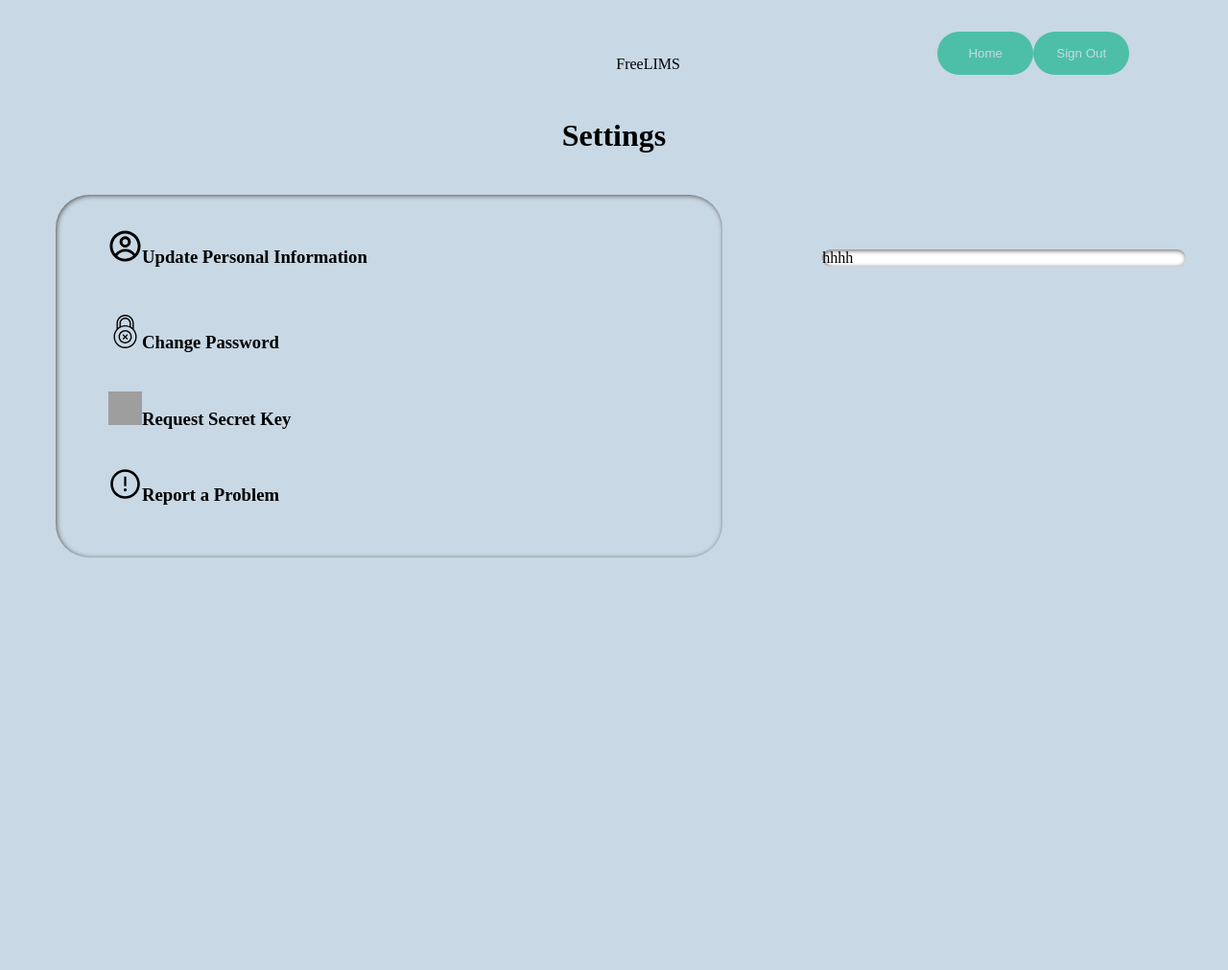
After one commit to KyleSmartin98/LimaProduction, a Django app: page /settings/ in a window 1280 px wide. The commit adds this page. Shown: the whole page at 96% size. Run offline with Django 3.2, Linux system fonts and the light colour scheme; a user stored in the database is signed in; tables that the repository leaves empty hold one stand-in row (values such as "Sample post"); grey boxes are pictures that could not be loaded.

Commit message:
*Main Branch* updated -> Added Form for updating Profile         -> Created Settings Page         -> planned -> change modal for log-in page         -> Data Analysis page         -> Add Secret Key to reset password (will be a new view dedicated to password change)         -> Notification tab on model updates, message system, Update User or Profile Information in settings.

```diff
--- a/FreeLims/Templates/FreeLims/LogIn.html
+++ b/FreeLims/Templates/FreeLims/LogIn.html
@@ -21,12 +21,12 @@
             <input type="text" name="username1" placeholder="Username" class="Log-in-input" required>
             <span class="Log-in-header">Password</span>
             <input type="password" name="password1" placeholder="Password" class="Log-in-input" id="pass" required>
-            <span class="Log-in-header">Organization</span>
-            <input type="text" placeholder="Organization" class="Log-in-input">
+           <!-- <span class="Log-in-header">Organization</span>
+            <input type="text" placeholder="Organization" class="Log-in-input">-->
             <input type="submit" Value="Sign In" name="login" class="Log-in-btn">
         </form>
         {% endif %}
-        <button class="register-btn" id="registerbtn"> <!--register-->
+        <button class="register-btn" id="registerbtn">
             <span>Register</span>
         </button>
         <div class="modal" id="registermodal" style="z-axis: 1;">
--- /dev/null
+++ b/FreeLims/Templates/FreeLims/settings.html
@@ -0,0 +1,68 @@
+{% extends 'FreeLims/base.html' %}
+{% block content %}
+{% load static %}
+<div class="settings-header">
+    <h1>Settings</h1>
+</div>
+<div class="settings-main-container">
+    <div class="settings-left-container">
+    <ul class="settings-ul">
+      <li>
+        <input type="checkbox" id="list-item-1">
+          <label for="list-item-1" class="settings-label"><img src="{% static 'FreeLims/profile.svg' %}" class="Icon-paper" style="filter: invert(0%); display: inline-block;" /><h3 style="display: inline-block;">Update Personal Information</h3></label>
+        <ul>
+          <form method="POST">
+            {% csrf_token %}
+          <li>{{profileForm.first_name}}</li>
+          <li>{{profileForm.last_name}}</li>
+          <li>{{profileForm.empl_ID}}</li>
+          <li>{{profileForm.role}}</li>
+          <li>{{profileForm.department}}</li>
+          <li>{{profileForm.location}}</li>
+          <input type="submit" value="Submit" name="editProfile">
+          </form>
+        </ul>
+      </li>
+      <li>
+        <input type="checkbox" id="list-item-2">
+          <label for="list-item-2" class="settings-label"><img src="{% static 'FreeLims/lock.svg' %}" class="Icon-paper" style="filter: invert(0%);"/><h3 style="display: inline-block;">Change Password</h3></label>
+        <ul>
+          <li>Open Sans</li>
+          <li>Roboto</li>
+          <li>Lato</li>
+          <li>Stabo</li>
+          <li>Oswald</li>
+        </ul>
+      </li>
+      <li>
+        <input type="checkbox" id="list-item-3">
+        <label for="list-item-3" class="settings-label"><img src="{% static 'FreeLims/key.svg' %}" class="Icon-paper" style="filter: invert(0%);"/><h3 style="display: inline-block;">Request Secret Key</h3></label>
+
+          <ul>
+            <li>klklk</li>
+            <li>Source Code Pro</li>
+            <li>Droid Sans Mono</li>
+            <li>Ubuntu Mono</li>
+            <li>Cousine</li>
+          </ul>
+      </li>
+      <li>
+        <input type="checkbox" id="list-item-4">
+        <label for="list-item-4" class="settings-label"><img src="{% static 'FreeLims/exclamation.svg' %}" class="Icon-paper" style="filter: invert(0%);"/><h3 style="display: inline-block;">Report a Problem</h3></label>
+        <ul>
+          <li>Inconsolata</li>
+          <li>Source Code Pro</li>
+          <li>Droid Sans Mono</li>
+          <li>Ubuntu Mono</li>
+          <li>Cousine</li>
+        </ul>
+      </li>
+    </ul>
+    </div>
+    <div class="settings-right-container">
+        hhhh
+    </div>
+</div>
+
+
+{% endblock %}
--- a/FreeLims/forms.py
+++ b/FreeLims/forms.py
@@ -1,7 +1,7 @@
 from django import forms
 from django.contrib.auth.forms import UserCreationForm
 from django.contrib.auth.models import User
-from .models import Sample, Cheminventory
+from .models import Sample, Cheminventory, Profile
 from django.forms import ModelForm
 from django.contrib.auth.mixins import LoginRequiredMixin
 
@@ -285,3 +285,25 @@ class OpenForm(ModelForm):
     class Meta:
         model = Cheminventory
         fields = ['open_container']
+
+class editProfile(forms.ModelForm):
+    def __init__(self, *args, **kwargs):
+        super().__init__(*args, **kwargs)
+        profileAttributes = ["first_name", 'last_name', 'empl_ID', 'role', 'department', 'location']
+        profileAttributeNames = ['First Name', 'Last Name', 'Employee ID', 'Role', 'Department', 'Location']
+        for i, j in zip(profileAttributes, profileAttributeNames):
+            self.fields[i].widget.attrs.update({
+                'type': 'text',
+                'placeholder': f'{j}',
+                'class': 'registration-input',
+                'autocomplete': 'off',
+            })
+            self.fields[i].label = ""
+            self.fields["role"].choices = [("", "Role"), ] + list(
+                self.fields["role"].choices)[1:]
+            self.fields["department"].choices = [("", "Department"), ] + list(
+                self.fields["department"].choices)[1:]
+
+    class Meta:
+        model = Profile
+        fields = ['first_name', 'last_name', 'empl_ID', 'role', 'department', 'location']
--- a/FreeLims/static/FreeLims/Style.css
+++ b/FreeLims/static/FreeLims/Style.css
@@ -389,6 +389,7 @@
 .quick-table-tr-data{
     background: #8cc2ff;
 }
+/*Settings */
 .Settings-btn{
     display: flex;
     width: 125px;
@@ -420,6 +421,106 @@
     filter: invert(100%);
 
 }
+.settings-header{
+    width: 100%;
+    text-align: center;
+    height: 45px;
+    margin-top: 25px;
+    display: block;
+}
+.settings-main-container{
+    width: 100%;
+    height: 800px;
+    margin-top: 35px;
+    border-radius: 35px;
+    background-color: transparent;
+
+}
+
+.settings-left-container{
+    background-color: transparent;
+    display: inline-flex;
+    margin-top: 0px;
+    width: 55%;
+    height: auto;
+    border-radius: 35px;
+    margin-left: 50px;
+    box-shadow: 1px 1px 5px #555 inset;
+}
+.settings-right-container{
+    background-color: white;
+    display: inline-flex;
+    width: 30%;
+    margin-top: 50px;
+    border-radius: 35px;
+    margin-left: 100px;
+    height: auto;
+    box-shadow: 1px 1px 5px #555 inset;
+}
+.settings-ul{
+    list-style: none;
+    border-radius: 35px;
+    margin: 0;
+    padding: 0;
+    width: 85%;
+    margin-left: 25px;
+    margin-top: 25px;
+    margin-bottom: 25px ;
+    border-style: none;
+}
+
+.settings-label{
+    display: block;
+    cursor: pointer;
+    padding: 10px;
+    border: 1px solid #fff;
+    border-bottom: none;
+    width: 100%;
+    border-radius: 35px;
+    margin-left: 20px;
+    border-style: none;
+}
+
+.settings-label:hover{
+  background: #26C281;
+  border-radius: 35px;
+  width: 100%;
+}
+
+.settings-label.last{
+  border-bottom: 1px solid #fff;
+}
+
+.settings-icon{
+    -webkit-transform: rotate(-90deg)
+}
+
+input[type="checkbox"]{
+  position: absolute;
+  left: -9999px;
+  border-style: none;
+}
+
+input[type="checkbox"] ~ ul{
+  height: 0;
+  transform: scaleY(0);
+  border-style: none;
+}
+
+input[type="checkbox"]:checked ~ ul{
+  height: 100%;
+  transform-origin: top;
+  transition: transform .2s ease-out;
+  transform: scaleY(1);
+}
+
+input[type="checkbox"]:checked + label{
+  background: #26C281;
+  border-bottom: 1px solid #fff;
+  border-style: none;
+}
+
+/* Home Notification */
 .home-notification-div{
     position: relative;
     display: flex;
@@ -499,7 +600,7 @@
     border: 5px #2b6777;
     width: 451px;
     min-width: 450px;
-    height: 600px;
+    height: 425px;
     -webkit-box-shadow: 5px 5px 5px rgba(0,0,0,0.4);
     -moz-box-shadow: 5px 5px 5px rgba(0,0,0,0.4);
     text-align: center;
@@ -602,9 +703,9 @@
     position: fixed;
     left: 0;
     top: 0;
-    margin-Top: 3px;
-    width: 400px;
-    height: 500px;
+    margin-Top: 0px;
+    width: 405px;
+    height: 415px;
     background-color: Transparent;
     opacity: 0;
     border-radius: 50px;
@@ -612,11 +713,10 @@
     visibility: hidden;
     transform: scale(1.1);
     transition: visibility 0s linear 0.25s, opacity 0.25s 0s, transform 0.25s;
-    backdrop-filter: blur(5px);
 }
 .modal-content {
     position: relative;
-    margin-top: 2.5rem ;
+    margin-top: 0rem ;
     width: 350px;
     height: 405px;
     margin-left: 6.5%;
--- a/FreeLims/urls.py
+++ b/FreeLims/urls.py
@@ -6,6 +6,7 @@ urlpatterns = [
     path('log-in/', views.LogIn, name='login'),
     path('logout', views.logout_request, name='logout'),
     path('home/', views.home, name='home'),
+    path('settings/', views.settings_page, name='settings'),
     path('inventory/', views.Inventory, name='Inventory'),
     path('Method/', views.Method, name='Method'),
     path('Sample/', views.Sample_page, name='Sample'),
--- a/FreeLims/views.py
+++ b/FreeLims/views.py
@@ -1,6 +1,6 @@
 from django.shortcuts import redirect, render
 from .forms import SignUpForm, SampleForm, InitiateForm, ResultForm, InventoryForm, Qtyform, \
-    OpenForm
+    OpenForm, editProfile
 from django.contrib.auth import authenticate, login, logout
 from django.contrib import messages
 from .models import Sample, User, Cheminventory, Profile
@@ -119,6 +119,28 @@ def LogIn(request):
 
     context = {'form': form}
     return render(request, 'FreeLims/LogIn.html', context)
+
+def settings_page(request):
+
+    profiles = Profile.objects.get(user=request.user.id)
+    profileForm = editProfile(instance=profiles)
+    if profiles is not None:
+        context = {
+            'profiles': profiles,
+            'profileForm': profileForm,
+        }
+        if request.method == 'POST':
+            if 'editProfile' in request.POST:
+                profileForm = editProfile(request.POST, instance=profiles)
+                if profileForm.is_valid():
+                    obj = profileForm.save()
+                    obj.save
+                    messages.success(request, 'Your Profile Has Been Updated!')
+                    return redirect('settings')
+    else:
+        context = {}
+        return
+    return render(request, 'FreeLims/settings.html', context)
 
 @login_required(login_url='login')
 def Sample_page(request):
```
Also changed, not shown: FreeLims/static/FreeLims/profile.svg (added).
